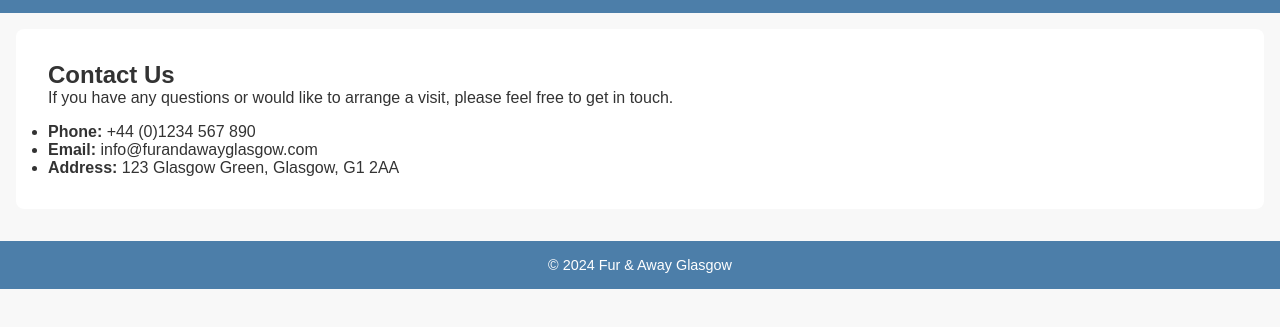
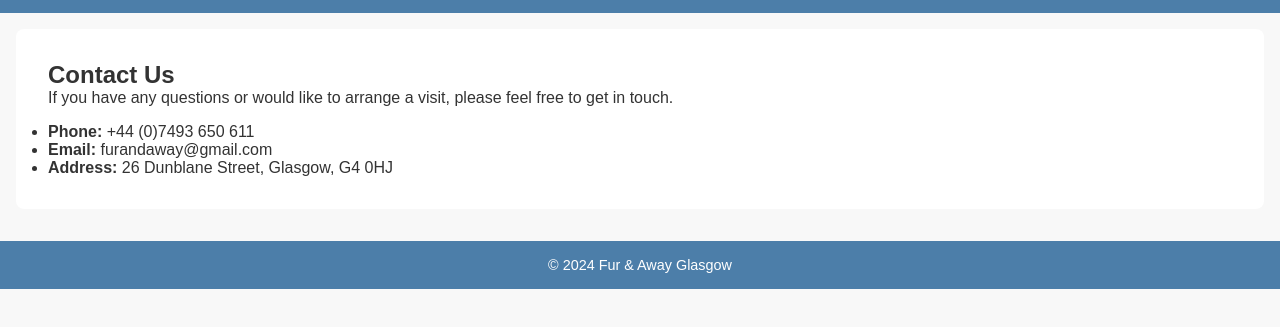
Before and after one commit to FurAndAway/-, a plain HTML site: page contact.html in a window 1280 px wide. Shown: the part 47-374 px from the top of the page. Drawn offline with Linux system fonts and the light colour scheme.

Commit message:
Update contact.html

```diff
--- a/contact.html
+++ b/contact.html
@@ -30,9 +30,9 @@
         feel free to get in touch.
       </p>
       <ul class="contact-details">
-        <li><strong>Phone:</strong> +44 (0)1234 567 890</li>
-        <li><strong>Email:</strong> info@furandawayglasgow.com</li>
-        <li><strong>Address:</strong> 123 Glasgow Green, Glasgow, G1 2AA</li>
+        <li><strong>Phone:</strong> +44 (0)7493 650 611</li>
+        <li><strong>Email:</strong> furandaway@gmail.com</li>
+        <li><strong>Address:</strong> 26 Dunblane Street, Glasgow, G4 0HJ</li>
       </ul>
 
       <!-- Optional: Google Map embed -->
```
